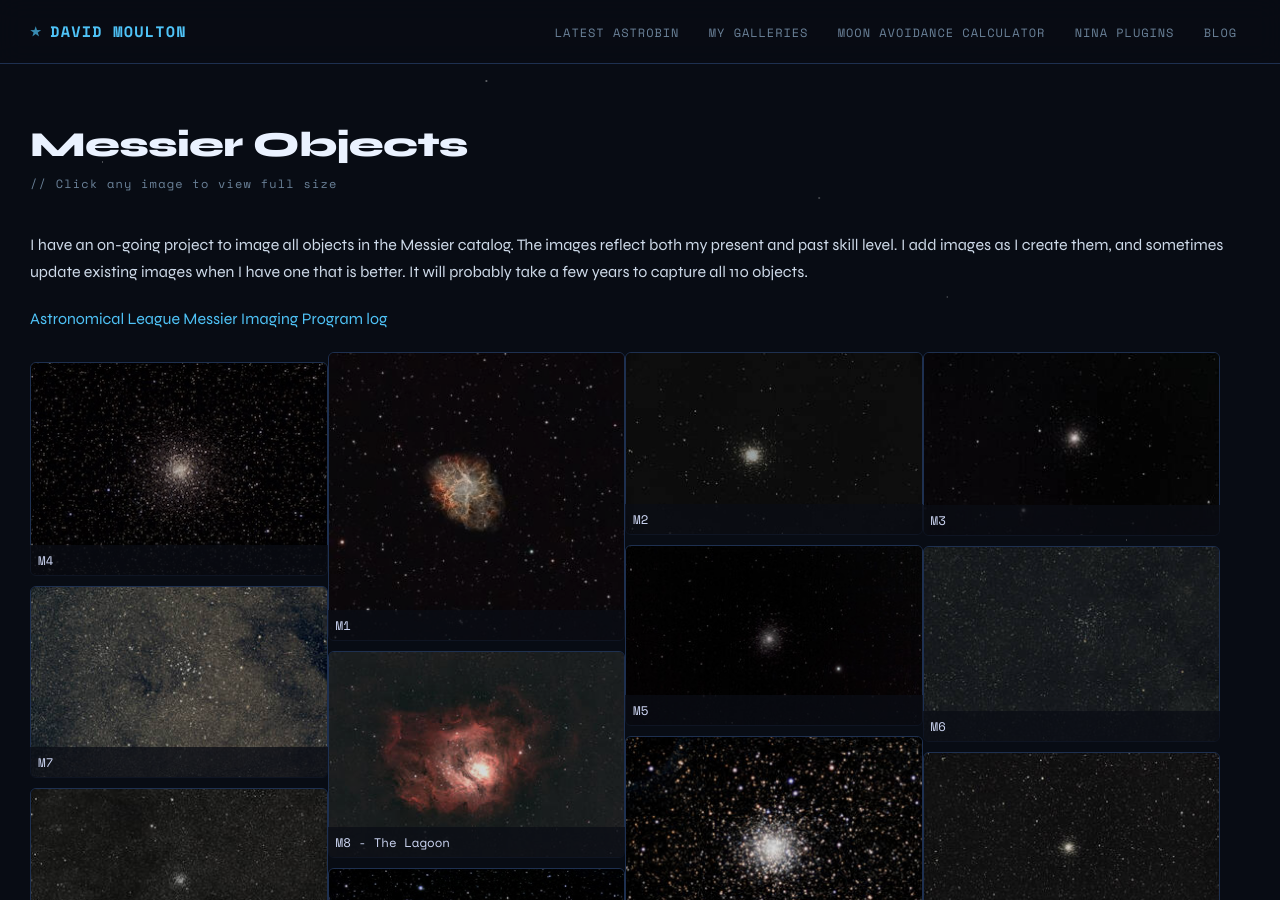
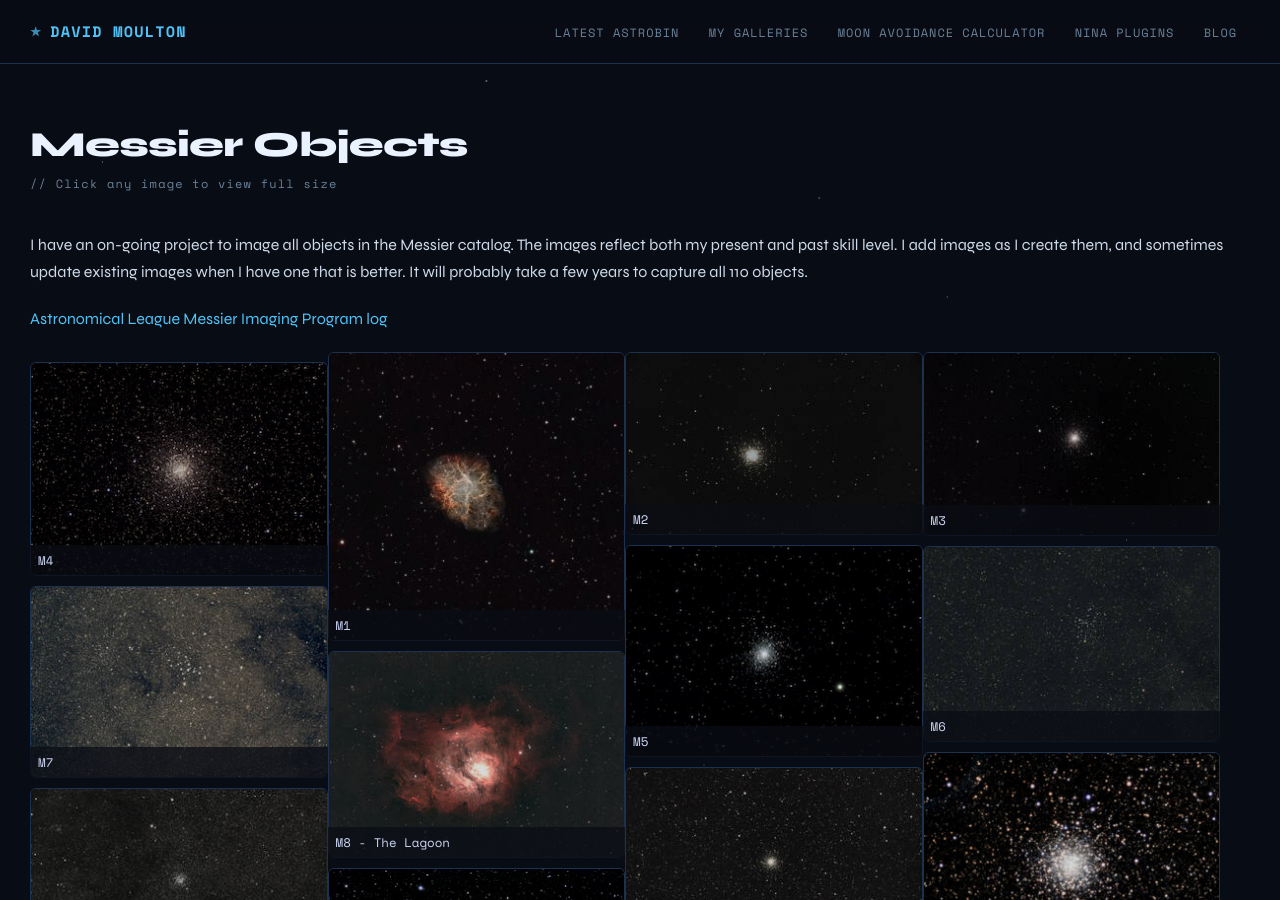
Before and after one commit to dmoulton/dmoulton.github.io, a Jekyll site: the page built from pages/astrophotography/messier.md, in a window 1280 px wide and 900 px high. Built offline with Jekyll 4.4.1, drawn with Linux system fonts in a browser that asks for light colours; comment, search, counter and statistics services are not loaded.

Commit message:
reprocess of m5

```diff
--- a/_data/galleries/messier.yml
+++ b/_data/galleries/messier.yml
@@ -48,11 +48,11 @@ pictures:
     image_info: 18x120"
     checked: true
   - filename: m5
-    original: m5-3016x1824.jpg
+    original: m5-2752x1951.jpg
     sizes:
-      - m5-300x181.jpg
+      - m5-300x213.jpg
     sort_id: 5
-    thumbnail: m5-300x181.jpg
+    thumbnail: m5-300x213.jpg
     title: M5
     date: 14 Apr 2019 (00:58 - 01:30)
     location: My Backyard
```
Also changed, not shown: assets/astrophotography/messier/m5-2752x1951.jpg (added), assets/astrophotography/messier/m5-300x181.jpg (deleted), assets/astrophotography/messier/m5-300x213.jpg (added), assets/astrophotography/messier/m5-3016x1824.jpg (deleted).
